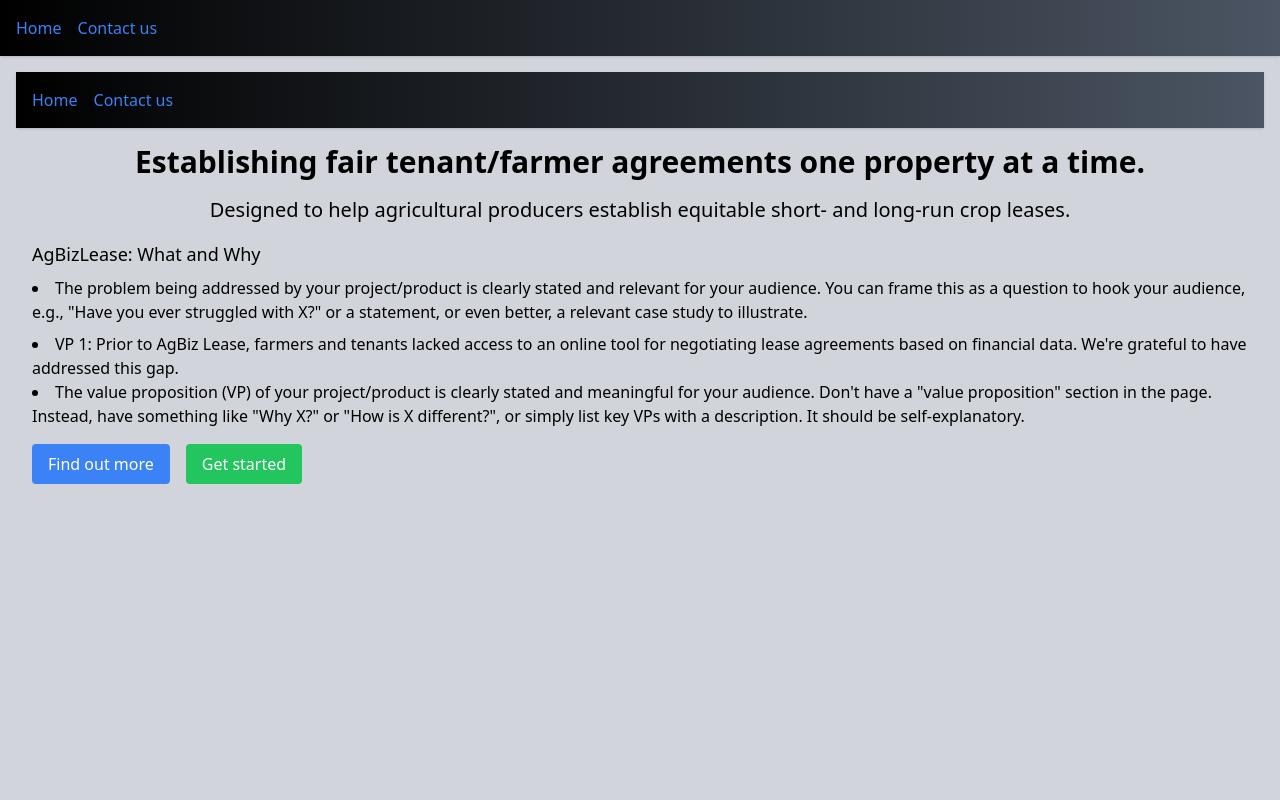
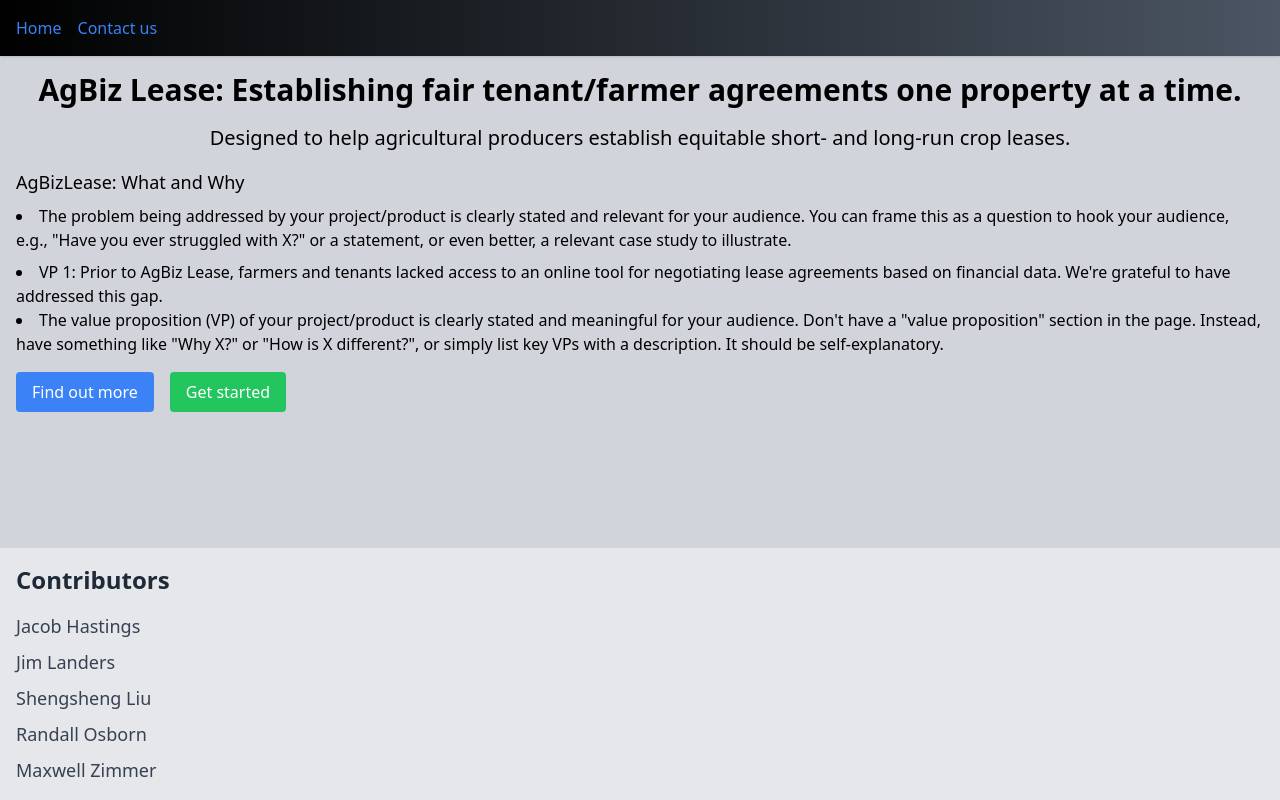
Before and after one commit to AgBizCapstone2023-2024/Landingpage, a Next.js app in the folder portfolio/: page / in a window 1280 px wide. Built offline with nearby package versions, Linux system fonts and the light colour scheme.

Commit message:
Fixed rendering issue and added contributors

```diff
--- a/portfolio/src/app/layout.js
+++ b/portfolio/src/app/layout.js
@@ -1,11 +1,11 @@
 import './globals.css';
 export default function Layout({ children }) {
   return (
-   <html lang="en">
+   <html lang="en" className="h-full">
       <head>
         <title>Agbiz Lease</title>
       </head>
-       <body className="font-sans bg-gray-300 text-black">
+    <body className="font-sans bg-gray-300 text-black flex flex-col h-screen">
         <nav className="bg-gradient-to-r from-black to-gray-600 shadow">
           <ul className="flex justify-between p-4">
             <li className="flex space-x-4">
@@ -14,9 +14,19 @@ export default function Layout({ children }) {
             </li>
           </ul>
         </nav>
-        <main className="container mx-auto p-4">
+        <main className="flex-grow container mx-auto p-4">
           {children}
         </main>
+        <footer className="bg-gray-200 p-4 mt-auto">
+          <h2 className="text-2xl font-semibold mb-4 text-gray-800">Contributors</h2>
+          <div className="space-y-2">
+            <p className="text-lg text-gray-700">Jacob Hastings</p>
+            <p className="text-lg text-gray-700">Jim Landers</p>
+            <p className="text-lg text-gray-700">Shengsheng Liu</p>
+            <p className="text-lg text-gray-700">Randall Osborn</p>
+            <p className="text-lg text-gray-700">Maxwell Zimmer</p>
+          </div>
+        </footer>
       </body>
     </html>
   );
--- a/portfolio/src/app/page.js
+++ b/portfolio/src/app/page.js
@@ -2,28 +2,54 @@
 import Layout from "./layout";
 export default function Page() {
   return (
-    <Layout>
+    <div>
       <div class="centered-heading">
-       <h1 className="text-3xl font-bold mb-4">Establishing fair tenant/farmer agreements one property at a time.</h1>
-       <h2 className="text-xl mb-4">Designed to help agricultural producers establish equitable short- and long-run crop leases.</h2>
-       </div>
+        <h1 className="text-3xl font-bold mb-4">
+          AgBiz Lease: Establishing fair tenant/farmer agreements one property
+          at a time.
+        </h1>
+        <h2 className="text-xl mb-4">
+          Designed to help agricultural producers establish equitable short- and
+          long-run crop leases.
+        </h2>
+      </div>
 
-       <div class="landing-page-picture">
-       </div>
-      <label className="block text-lg font-medium mb-2">AgBizLease: What and Why</label>
+      <div class="landing-page-picture"></div>
+      <label className="block text-lg font-medium mb-2">
+        AgBizLease: What and Why
+      </label>
       <ul className="list-disc list-inside mb-4">
-        <li className="mb-2">The problem being addressed by your project/product is clearly stated and relevant for your audience. You can frame this as a question to hook your audience, e.g., "Have you ever struggled with X?" or a statement, or even better, a relevant case study to illustrate.</li>
-        <li>VP 1: Prior to AgBiz Lease, farmers and tenants lacked access to an online tool for negotiating lease agreements based on financial data. We're grateful to have addressed this gap.</li>
-        <li>The value proposition (VP) of your project/product is clearly stated and meaningful for your audience. Don't have a "value proposition" section in the page. Instead, have something like "Why X?" or "How is X different?", or simply list key VPs with a description. It should be self-explanatory.</li>
+        <li className="mb-2">
+          The problem being addressed by your project/product is clearly stated
+          and relevant for your audience. You can frame this as a question to
+          hook your audience, e.g., "Have you ever struggled with X?" or a
+          statement, or even better, a relevant case study to illustrate.
+        </li>
+        <li>
+          VP 1: Prior to AgBiz Lease, farmers and tenants lacked access to an
+          online tool for negotiating lease agreements based on financial data.
+          We're grateful to have addressed this gap.
+        </li>
+        <li>
+          The value proposition (VP) of your project/product is clearly stated
+          and meaningful for your audience. Don't have a "value proposition"
+          section in the page. Instead, have something like "Why X?" or "How is
+          X different?", or simply list key VPs with a description. It should be
+          self-explanatory.
+        </li>
       </ul>
       <div className="space-x-4">
         <a href="https://www.agbizlogic.com/about/">
-          <button className="bg-blue-500 text-white px-4 py-2 rounded hover:bg-blue-700">Find out more</button>
+          <button className="bg-blue-500 text-white px-4 py-2 rounded hover:bg-blue-700">
+            Find out more
+          </button>
         </a>
         <a href="https://www.agbizlogic.com/index/">
-          <button className="bg-green-500 text-white px-4 py-2 rounded hover:bg-green-700">Get started</button>
+          <button className="bg-green-500 text-white px-4 py-2 rounded hover:bg-green-700">
+            Get started
+          </button>
         </a>
       </div>
-    </Layout>
+    </div>
   );
 }
```
